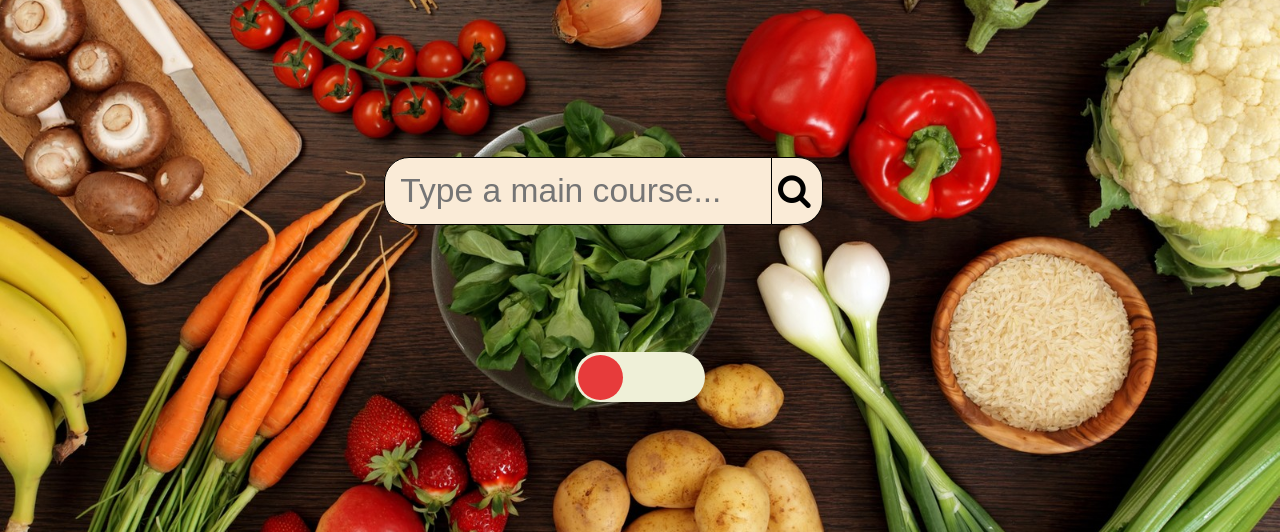
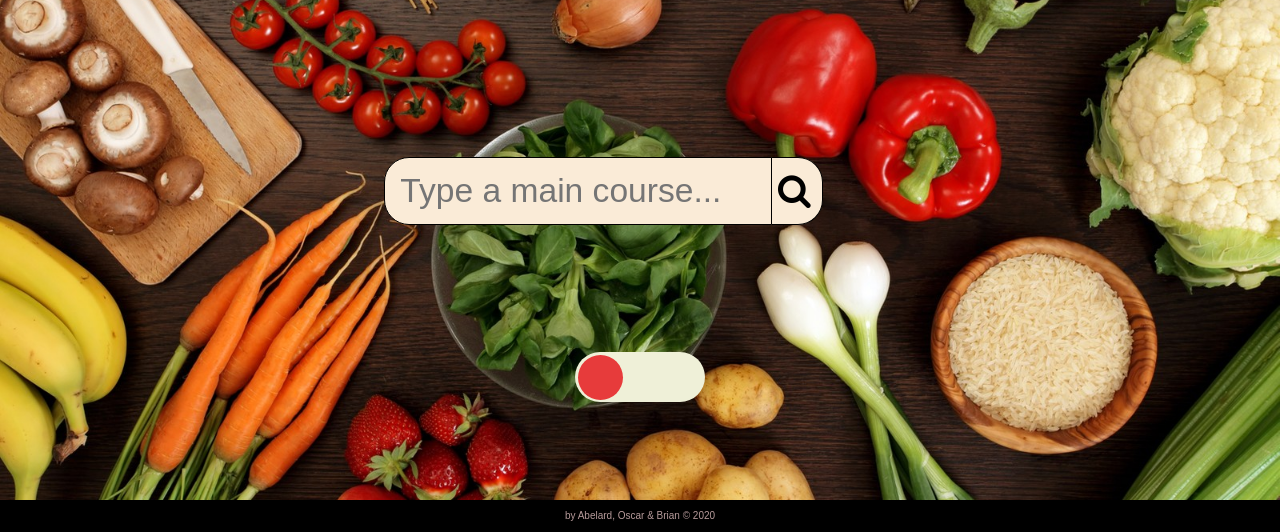
Before and after one commit to abautista3712/In-or-Out, a plain HTML site: page index.html in a window 1280 px wide. Shown: the part 268-800 px from the top of the page. Drawn offline with nearby package versions, Linux system fonts and the light colour scheme.

Commit message:
add copyright footer

```diff
--- a/assets/css/style.css
+++ b/assets/css/style.css
@@ -179,6 +179,17 @@ body {
   margin-bottom: 4px;
 }
 
+.footer {
+  background: black;
+  color: rgb(182, 154, 154);
+  text-align: center;
+  position: fixed;
+  left: 0;
+  bottom: 0;
+  width: 100%;
+  height: 4%;
+  font-size: x-small;
+}
 #eatInHeader {
   height: 15vh;
   border-bottom: solid;
--- a/index.html
+++ b/index.html
@@ -26,14 +26,17 @@
     <div class="slider">
         <div class="ball"></div>
     </div>
-    <div id="eatBackground">
-    </div>
     <script src="https://cdnjs.cloudflare.com/ajax/libs/moment.js/2.24.0/moment.min.js"></script>
     <script src="https://code.jquery.com/jquery-3.4.1.min.js"
     integrity="sha256-CSXorXvZcTkaix6Yvo6HppcZGetbYMGWSFlBw8HfCJo=" crossorigin="anonymous"></script>
     <script src="./assets/js/toggleScript.js"></script>
     <script src="./assets/js/script.js"></script>
+    <div class="footer">
+        <p>by Abelard, Oscar & Brian &copy; 2020</p>
     </div>
+
+    </div>
+
 </body>
 
 </html>
```
